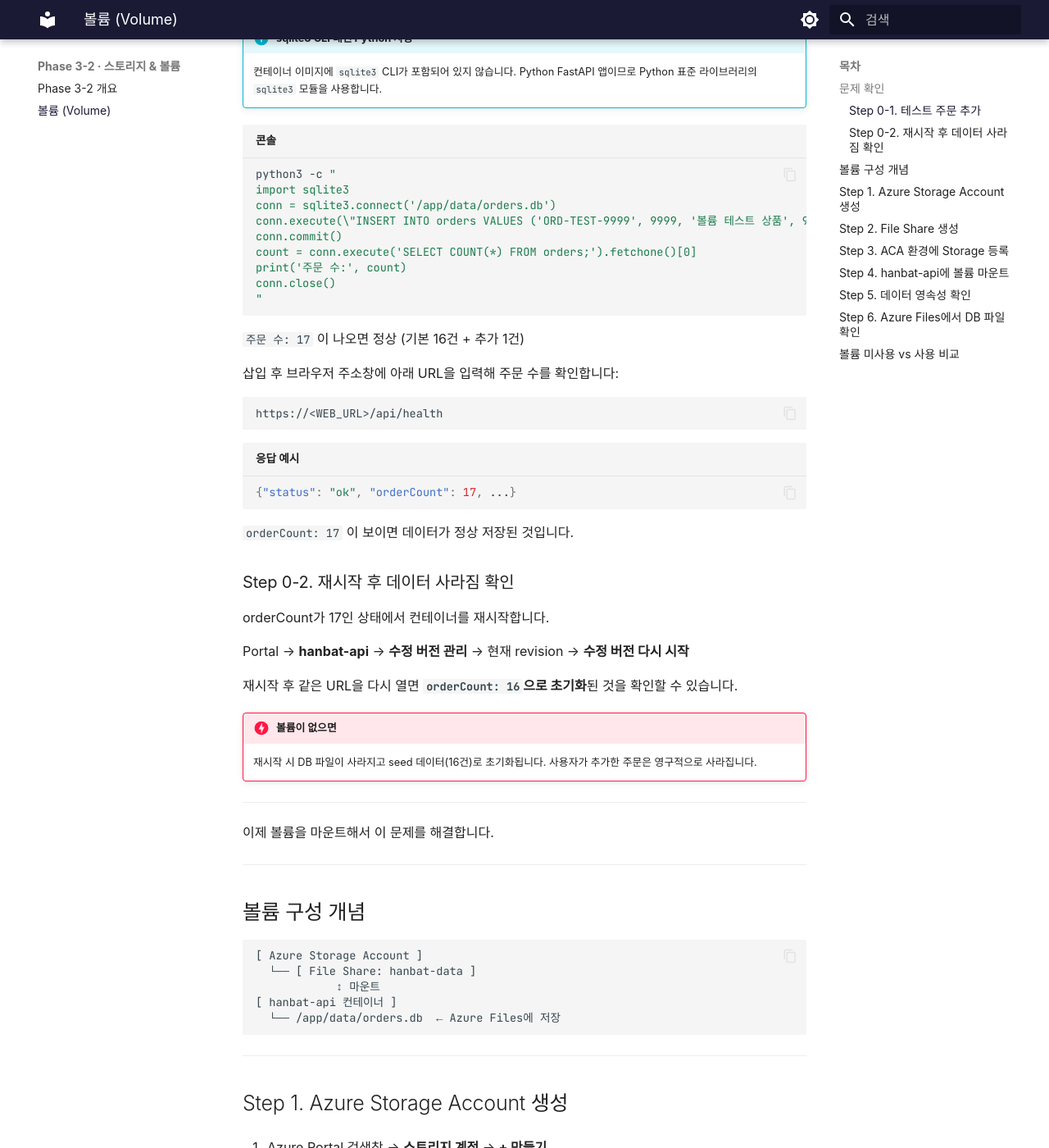
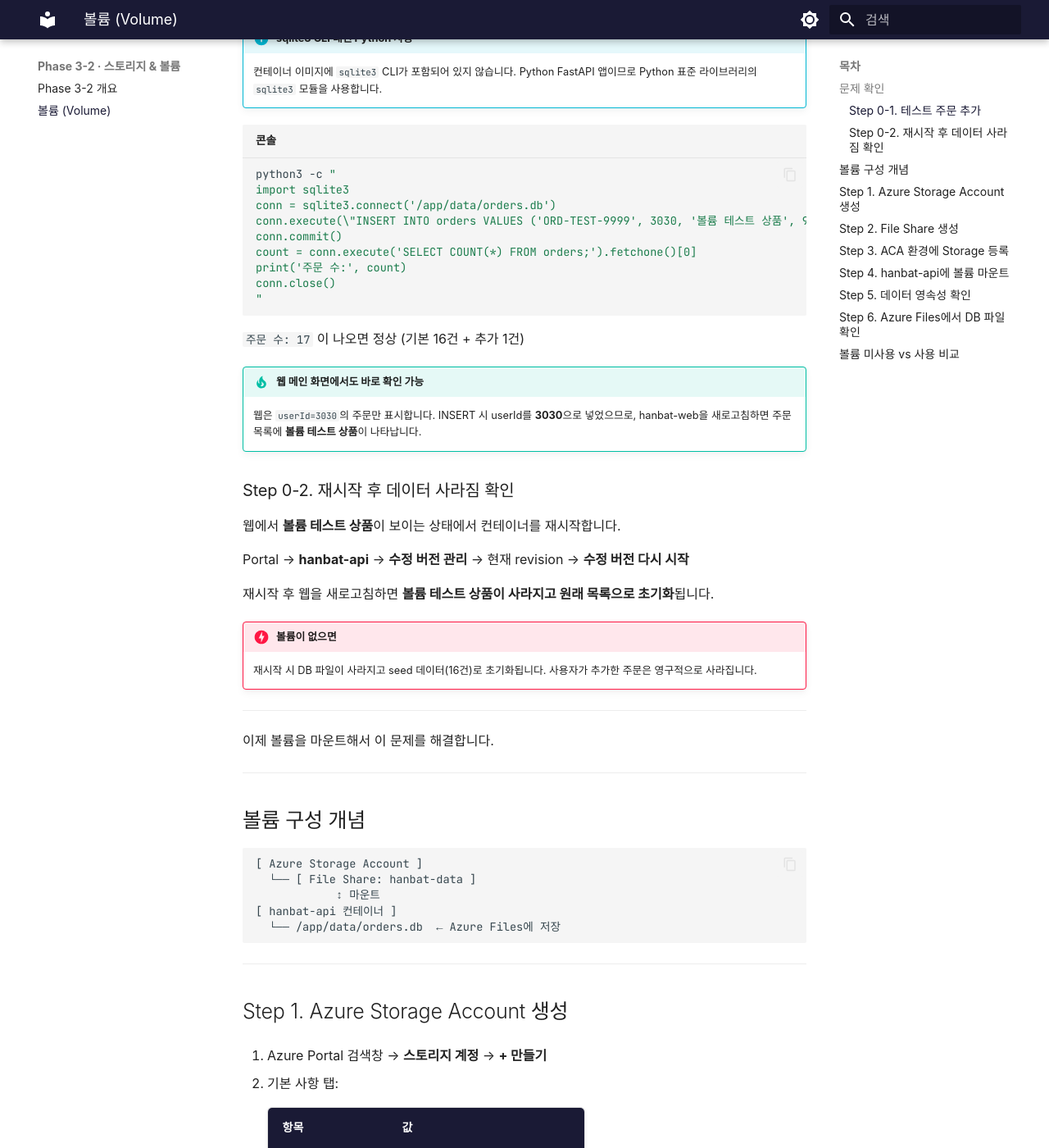
Before and after one commit to skilleat-labs/container-service-labs, an MkDocs documentation site: the page built from docs/phase-3-2/volume.md, in a window 1280 px wide and 1400 px high, scrolled down 871 px. Shown: the whole window at 82% size. Built offline with MkDocs 1.6.1 and Material for MkDocs 9.7.7, drawn with Linux system fonts in a browser that asks for light colours; some web fonts are replaced; some of the changed text lies outside the part shown.

Commit message:
fix: userId 9999 → 3030으로 변경, 웹 목록에서 직접 확인 가능하도록 수정

````diff
--- a/docs/phase-3-2/volume.md
+++ b/docs/phase-3-2/volume.md
@@ -38,7 +38,7 @@ Azure Portal 콘솔로 컨테이너 내부에 직접 접속해서 주문 1건을
 python3 -c "
 import sqlite3
 conn = sqlite3.connect('/app/data/orders.db')
-conn.execute(\"INSERT INTO orders VALUES ('ORD-TEST-9999', 9999, '볼륨 테스트 상품', 99000, '결제완료', '2026-05-14', '2026-05-20');\")
+conn.execute(\"INSERT INTO orders VALUES ('ORD-TEST-9999', 3030, '볼륨 테스트 상품', 99000, '결제완료', '2026-05-14', '2026-05-20');\")
 conn.commit()
 count = conn.execute('SELECT COUNT(*) FROM orders;').fetchone()[0]
 print('주문 수:', count)
@@ -48,25 +48,17 @@ conn.close()
 
 `주문 수: 17` 이 나오면 정상 (기본 16건 + 추가 1건)
 
-삽입 후 브라우저 주소창에 아래 URL을 입력해 주문 수를 확인합니다:
-
-```
-https://<WEB_URL>/api/health
-```
-
-```json title="응답 예시"
-{"status": "ok", "orderCount": 17, ...}
-```
-
-`orderCount: 17` 이 보이면 데이터가 정상 저장된 것입니다.
+!!! tip "웹 메인 화면에서도 바로 확인 가능"
+    웹은 `userId=3030`의 주문만 표시합니다.
+    INSERT 시 userId를 **3030**으로 넣었으므로, hanbat-web을 새로고침하면 주문 목록에 **볼륨 테스트 상품**이 나타납니다.
 
 ### Step 0-2. 재시작 후 데이터 사라짐 확인
 
-orderCount가 17인 상태에서 컨테이너를 재시작합니다.
+웹에서 **볼륨 테스트 상품**이 보이는 상태에서 컨테이너를 재시작합니다.
 
 Portal → **hanbat-api** → **수정 버전 관리** → 현재 revision → **수정 버전 다시 시작**
 
-재시작 후 같은 URL을 다시 열면 **`orderCount: 16`으로 초기화**된 것을 확인할 수 있습니다.
+재시작 후 웹을 새로고침하면 **볼륨 테스트 상품이 사라지고 원래 목록으로 초기화**됩니다.
 
 !!! danger "볼륨이 없으면"
     재시작 시 DB 파일이 사라지고 seed 데이터(16건)로 초기화됩니다.
@@ -187,7 +179,7 @@ Portal → **hanbat-api** → **모니터링 > 콘솔 (Console)** → `hanbat-ap
 python3 -c "
 import sqlite3
 conn = sqlite3.connect('/app/data/orders.db')
-conn.execute(\"INSERT INTO orders VALUES ('ORD-TEST-9999', 9999, '볼륨 테스트 상품', 99000, '결제완료', '2026-05-14', '2026-05-20');\")
+conn.execute(\"INSERT INTO orders VALUES ('ORD-TEST-9999', 3030, '볼륨 테스트 상품', 99000, '결제완료', '2026-05-14', '2026-05-20');\")
 conn.commit()
 count = conn.execute('SELECT COUNT(*) FROM orders;').fetchone()[0]
 print('주문 수:', count)
@@ -200,9 +192,9 @@ conn.close()
 
 Portal → **hanbat-api** → **수정 버전 관리** → `hanbat-api--vol` → **수정 버전 다시 시작**
 
-**③ 재시작 후 확인**
+**③ 재시작 후 웹에서 확인**
 
-브라우저에서 `https://<WEB_URL>/api/health` 를 다시 열면 **`orderCount: 17`이 유지되면 볼륨 마운트 성공!**
+hanbat-web을 새로고침합니다 — **볼륨 테스트 상품이 그대로 남아있으면 볼륨 마운트 성공!**
 
 <div class="checkpoint">
 <div class="checkpoint-title">✅ 확인 포인트</div>
````
